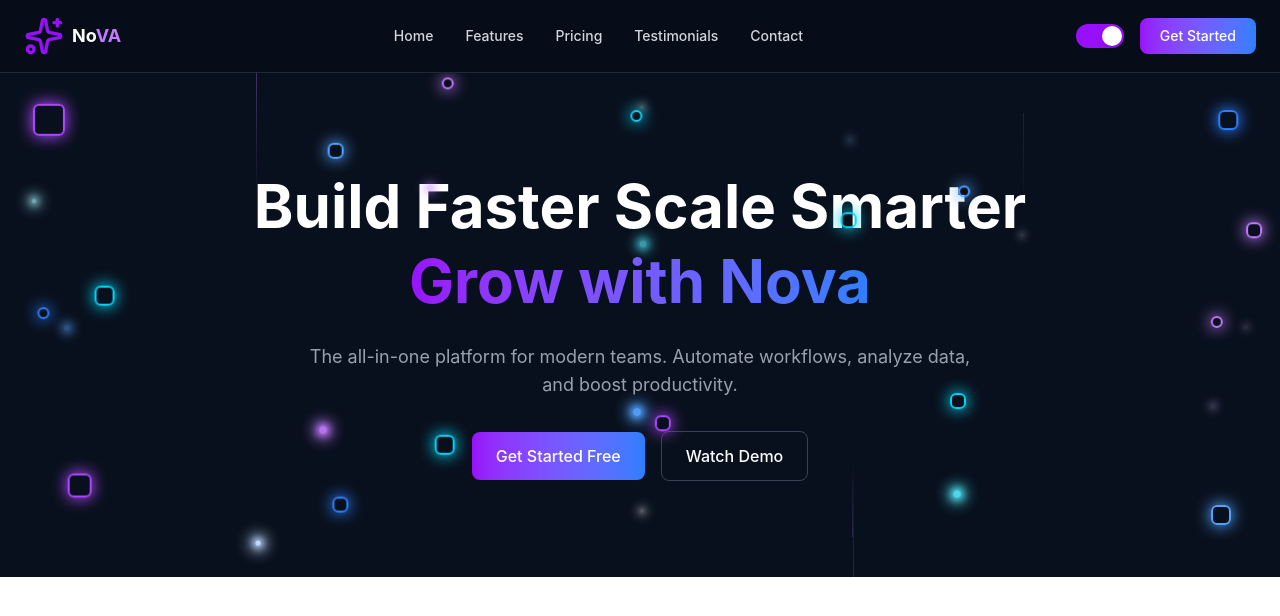
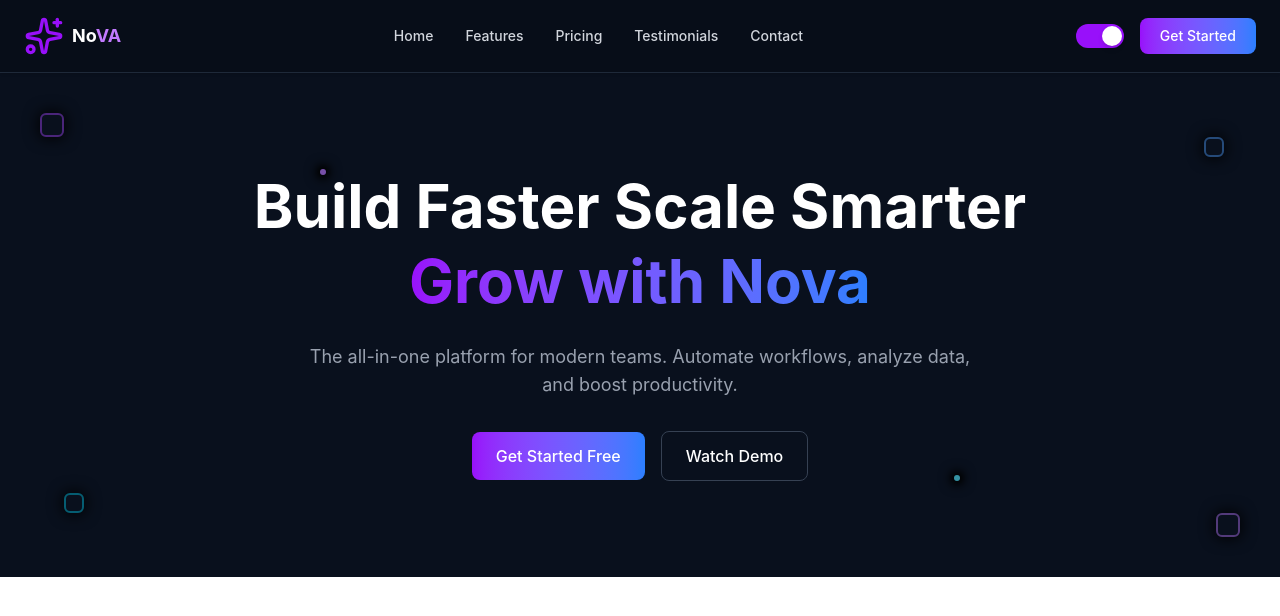
Before and after one commit to adeelmofficial0-collab/nova-saas, a React (Vite) app: page / in a window 1280 px wide. Shown: the top 616 px of the page. Built offline with nearby package versions, Linux system fonts and the light colour scheme.

Commit message:
Split hero background into separate component with improved animations

```diff
--- a/src/components/Hero.jsx
+++ b/src/components/Hero.jsx
@@ -1,70 +1,26 @@
+import HeroBackground from "./HeroBackground";
+
 const Hero = () => {
     return (
         <section
             id="home"
             className="relative bg-white dark:bg-[#09101D] px-6 py-24 text-center transition-colors overflow-hidden"
         >
-            <div className="absolute inset-0 -z-20">
-                <div className="absolute inset-0 bg-[#09101D]" />
+              <HeroBackground />
 
-                <div className="absolute left-1/2 top-0 h-[700px] w-[700px] -translate-x-1/2 rounded-full
-    bg-purple-600/20 blur-[180px]" />
-
-                <div className="absolute right-0 top-40 h-[500px] w-[500px]
-    bg-blue-500/15 blur-[160px]" />
-
-                <div className="absolute left-0 bottom-0 h-[450px] w-[450px]
-    bg-cyan-500/10 blur-[150px]" />
-            </div>
-            <div className="floating-box absolute top-8 left-8 w-8 h-8 border-[2.5px] border-purple-500 text-purple-500 rounded-md" />
-            <div className="floating-box absolute top-20 left-1/4 w-4 h-4 border-2 border-blue-400 text-blue-400 rounded-md" style={{ animationDelay: "1s" }} />
-            <div className="floating-box absolute top-14 right-14 w-5 h-5 border-2 border-blue-500 text-blue-500 rounded-md" style={{ animationDelay: "2s" }} />
-            <div className="floating-box absolute top-36 right-1/3 w-4 h-4 border-2 border-cyan-400 text-cyan-400 rounded-md" style={{ animationDelay: "0.5s" }} />
-            <div className="floating-box absolute bottom-16 left-14 w-6 h-6 border-2 border-purple-500 text-purple-500 rounded-md" style={{ animationDelay: "1.5s" }} />
-            <div className="floating-box absolute bottom-8 right-16 w-5 h-5 border-2 border-blue-400 text-blue-400 rounded-md" style={{ animationDelay: "2.5s" }} />
-            <div className="floating-box absolute bottom-28 left-1/3 w-5 h-5 border-2 border-cyan-400 text-cyan-400 rounded-md" style={{ animationDelay: "1s" }} />
-            <div className="floating-box absolute top-1/3 right-8 w-4 h-4 border-2 border-purple-400 text-purple-400 rounded-md" style={{ animationDelay: "3s" }} />
-            <div className="floating-box absolute top-1/2 left-6 w-3 h-3 border-2 border-blue-500 text-blue-500 rounded-md" style={{ animationDelay: "1.8s" }} />
-            <div className="floating-box absolute top-6 left-1/3 w-3 h-3 border-2 border-purple-400 text-purple-400 rounded-md" style={{ animationDelay: "2.2s" }} />
-            <div className="floating-box absolute bottom-40 right-1/4 w-4 h-4 border-2 border-cyan-400 text-cyan-400 rounded-md" style={{ animationDelay: "0.8s" }} />
-            <div className="floating-box absolute top-1/4 right-1/4 w-3 h-3 border-2 border-blue-400 text-blue-400 rounded-md" style={{ animationDelay: "1.3s" }} />
-            <div className="floating-box absolute bottom-1/4 left-1/2 w-4 h-4 border-2 border-purple-500 text-purple-500 rounded-md" style={{ animationDelay: "2.7s" }} />
-            <div className="floating-box absolute top-10 right-1/2 w-3 h-3 border-2 border-cyan-400 text-cyan-400 rounded-md" style={{ animationDelay: "0.3s" }} />
-            <div className="floating-box absolute bottom-12 left-1/4 w-4 h-4 border-2 border-blue-500 text-blue-500 rounded-md" style={{ animationDelay: "1.6s" }} />
-            <div className="floating-box absolute top-1/2 right-16 w-3 h-3 border-2 border-purple-400 text-purple-400 rounded-md" style={{ animationDelay: "0.9s" }} />
-            <div className="floating-box absolute bottom-1/2 left-20 w-5 h-5 border-2 border-cyan-400 text-cyan-400 rounded-md" style={{ animationDelay: "2.1s" }} />
-
-            <div className="light-trail absolute top-0 left-1/5 w-px h-32 bg-gradient-to-b from-purple-400 to-transparent" style={{ animationDelay: "0.5s" }} />
-            <div className="light-trail absolute top-10 right-1/5 w-px h-24 bg-gradient-to-b from-blue-400 to-transparent" style={{ animationDelay: "1.5s" }} />
-            <div className="light-trail absolute bottom-0 left-2/3 w-px h-28 bg-gradient-to-t from-cyan-400 to-transparent" style={{ animationDelay: "2s" }} />
-            <div className="light-trail absolute bottom-10 right-1/3 w-px h-20 bg-gradient-to-t from-purple-400 to-transparent" style={{ animationDelay: "1s" }} />
-
-            <div className="twinkle-star absolute top-28 left-1/3 w-1.5 h-1.5 bg-purple-400 text-purple-400 rounded-full" />
-            <div className="twinkle-star absolute top-1/2 left-16 w-1.5 h-1.5 bg-blue-400 text-blue-400 rounded-full" style={{ animationDelay: "1s" }} />
-            <div className="twinkle-star absolute bottom-20 right-1/4 w-1.5 h-1.5 bg-cyan-300 text-cyan-300 rounded-full" style={{ animationDelay: "2s" }} />
-            <div className="twinkle-star absolute top-16 right-1/3 w-1.5 h-1.5 bg-blue-300 text-blue-300 rounded-full" style={{ animationDelay: "0.5s" }} />
-            <div className="twinkle-star absolute bottom-36 left-1/4 w-1.5 h-1.5 bg-purple-400 text-purple-400 rounded-full" style={{ animationDelay: "1.5s" }} />
-            <div className="twinkle-star absolute top-1/3 left-1/2 w-1.5 h-1.5 bg-cyan-300 text-cyan-300 rounded-full" style={{ animationDelay: "2.3s" }} />
-            <div className="twinkle-star absolute bottom-1/3 right-16 w-1.5 h-1.5 bg-purple-300 text-purple-300 rounded-full" style={{ animationDelay: "0.7s" }} />
-            <div className="twinkle-star absolute top-2/3 right-1/2 w-1.5 h-1.5 bg-blue-400 text-blue-400 rounded-full" style={{ animationDelay: "1.9s" }} />
-            <div className="twinkle-star absolute top-8 left-1/2 w-1 h-1 bg-white text-white rounded-full" style={{ animationDelay: "0.2s" }} />
-            <div className="twinkle-star absolute top-1/4 left-8 w-1 h-1 bg-cyan-200 text-cyan-200 rounded-full" style={{ animationDelay: "1.2s" }} />
-            <div className="twinkle-star absolute bottom-16 left-1/2 w-1 h-1 bg-white text-white rounded-full" style={{ animationDelay: "2.6s" }} />
-            <div className="twinkle-star absolute top-1/2 right-8 w-1 h-1 bg-purple-200 text-purple-200 rounded-full" style={{ animationDelay: "0.4s" }} />
-            <div className="twinkle-star absolute bottom-8 left-1/5 w-1 h-1 bg-blue-200 text-blue-200 rounded-full" style={{ animationDelay: "1.7s" }} />
-            <div className="twinkle-star absolute top-40 right-1/5 w-1 h-1 bg-white text-white rounded-full" style={{ animationDelay: "2.9s" }} />
-
-            <h1 className="text-4xl md:text-6xl font-bold text-gray-900 dark:text-white leading-tight">
+            <h1 className="text-4xl md:text-6xl font-bold text-gray-900 dark:text-white leading-tight relative z-10">
                 Build Faster Scale Smarter <br />
                 <span className="bg-gradient-to-r from-purple-600 to-blue-500 bg-clip-text text-transparent">
                     Grow with Nova
                 </span>
             </h1>
-            <p className="text-gray-600 dark:text-gray-400 text-base md:text-lg max-w-2xl mx-auto mt-6">
+
+            <p className="text-gray-600 dark:text-gray-400 text-base md:text-lg max-w-2xl mx-auto mt-6 relative z-10">
                 The all-in-one platform for modern teams. Automate workflows,
                 analyze data, and boost productivity.
             </p>
-            <div className="flex flex-col sm:flex-row items-center justify-center gap-4 mt-8">
+
+            <div className="flex flex-col sm:flex-row items-center justify-center gap-4 mt-8 relative z-10">
                 <a
                     href="#pricing"
                     className="bg-gradient-to-r from-purple-600 to-blue-500 text-white font-medium px-6 py-3 rounded-lg hover:to-indigo-600 transition"
--- /dev/null
+++ b/src/components/HeroBackground.jsx
@@ -0,0 +1,89 @@
+import { motion } from "framer-motion";
+
+const floatingBoxes = [
+    { position: "top-10 left-10", size: "w-6 h-6", color: "border-purple-500/40", delay: 0 },
+    { position: "top-16 right-14", size: "w-5 h-5", color: "border-blue-400/40", delay: 1 },
+    { position: "bottom-16 left-16", size: "w-5 h-5", color: "border-cyan-400/40", delay: 1.5 },
+    { position: "bottom-10 right-10", size: "w-6 h-6", color: "border-purple-400/40", delay: 2 },
+];
+
+const twinkleStars = [
+    { position: "top-24 left-1/4", color: "bg-purple-400/60", delay: 0.5 },
+    { position: "bottom-24 right-1/4", color: "bg-cyan-300/60", delay: 1.8 },
+];
+
+const glowOrbs = [
+    {
+        position: "left-1/2 top-0 -translate-x-1/2",
+        size: "h-[700px] w-[700px]",
+        color: "bg-purple-600/20",
+        blur: "blur-[180px]",
+        moveX: [0, 40, 0],
+        moveY: [0, -30, 0],
+        duration: 12,
+    },
+    {
+        position: "right-0 top-40",
+        size: "h-[500px] w-[500px]",
+        color: "bg-blue-500/15",
+        blur: "blur-[160px]",
+        moveX: [0, -30, 0],
+        moveY: [0, 40, 0],
+        duration: 14,
+    },
+    {
+        position: "left-0 bottom-0",
+        size: "h-[450px] w-[450px]",
+        color: "bg-cyan-500/10",
+        blur: "blur-[150px]",
+        moveX: [0, 30, 0],
+        moveY: [0, -20, 0],
+        duration: 16,
+    },
+];
+
+const HeroBackground = () => {
+    return (
+        <>
+            <div
+                className="absolute inset-0 -z-30 hidden dark:block opacity-[0.2]"
+                style={{
+                    backgroundImage:
+                        "linear-gradient(to right, #8b5cf6 1px, transparent 1px), linear-gradient(to bottom, #8b5cf6 1px, transparent 1px)",
+                    backgroundSize: "48px 48px",
+                    maskImage: "radial-gradient(ellipse 70% 60% at 50% 40%, black 40%, transparent 100%)",
+                    WebkitMaskImage: "radial-gradient(ellipse 70% 60% at 50% 40%, black 40%, transparent 100%)",
+                }}
+            />
+
+            <div className="absolute inset-0 -z-20 hidden dark:block">
+                {glowOrbs.map((orb, index) => (
+                    <motion.div
+                        key={index}
+                        animate={{ x: orb.moveX, y: orb.moveY }}
+                        transition={{ duration: orb.duration, repeat: Infinity, ease: "easeInOut" }}
+                        className={`absolute rounded-full ${orb.position} ${orb.size} ${orb.color} ${orb.blur}`}
+                    />
+                ))}
+            </div>
+
+            {floatingBoxes.map((box, index) => (
+                <div
+                    key={index}
+                    className={`floating-box absolute ${box.position} ${box.size} border-2 ${box.color} rounded-md hidden dark:md:block`}
+                    style={{ animationDelay: `${box.delay}s` }}
+                />
+            ))}
+
+            {twinkleStars.map((star, index) => (
+                <div
+                    key={index}
+                    className={`twinkle-star absolute ${star.position} w-1.5 h-1.5 ${star.color} rounded-full hidden dark:lg:block`}
+                    style={{ animationDelay: `${star.delay}s` }}
+                />
+            ))}
+        </>
+    );
+};
+
+export default HeroBackground;
```
